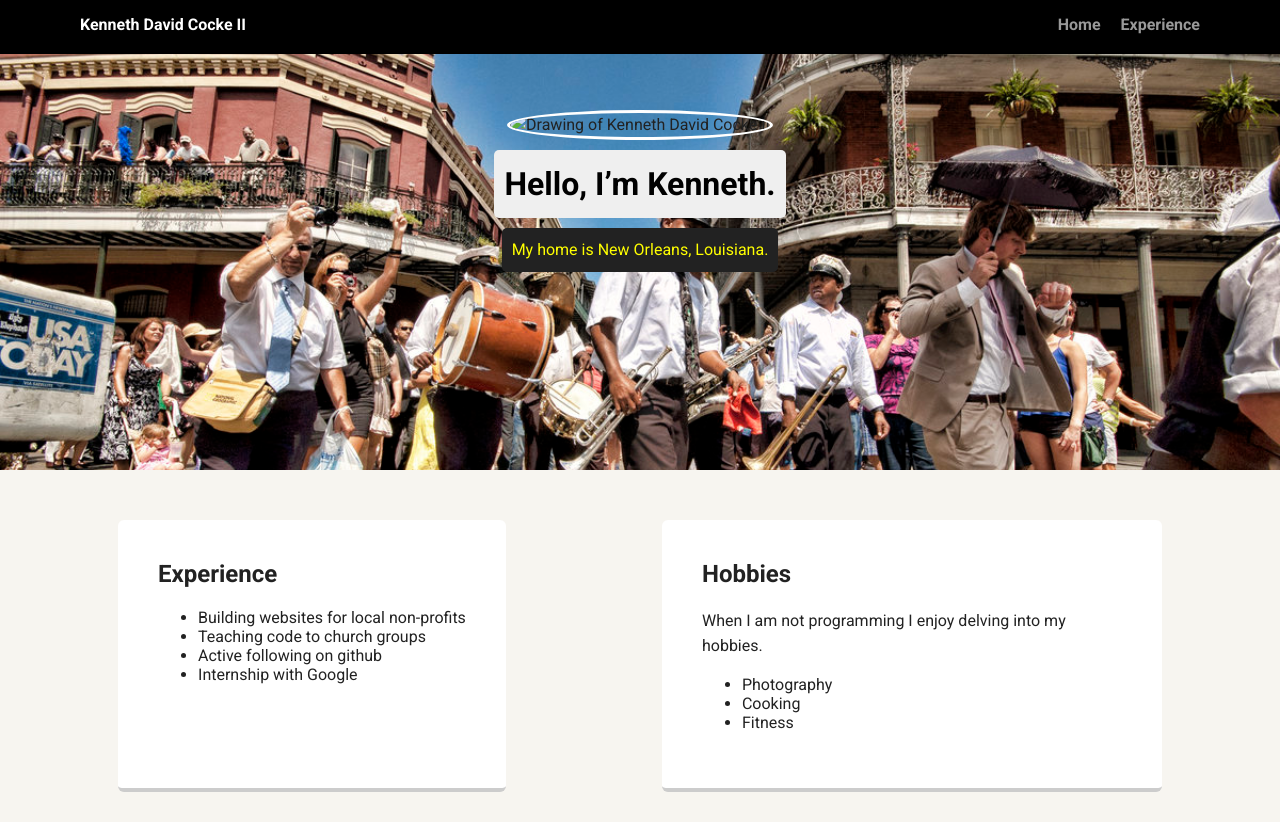
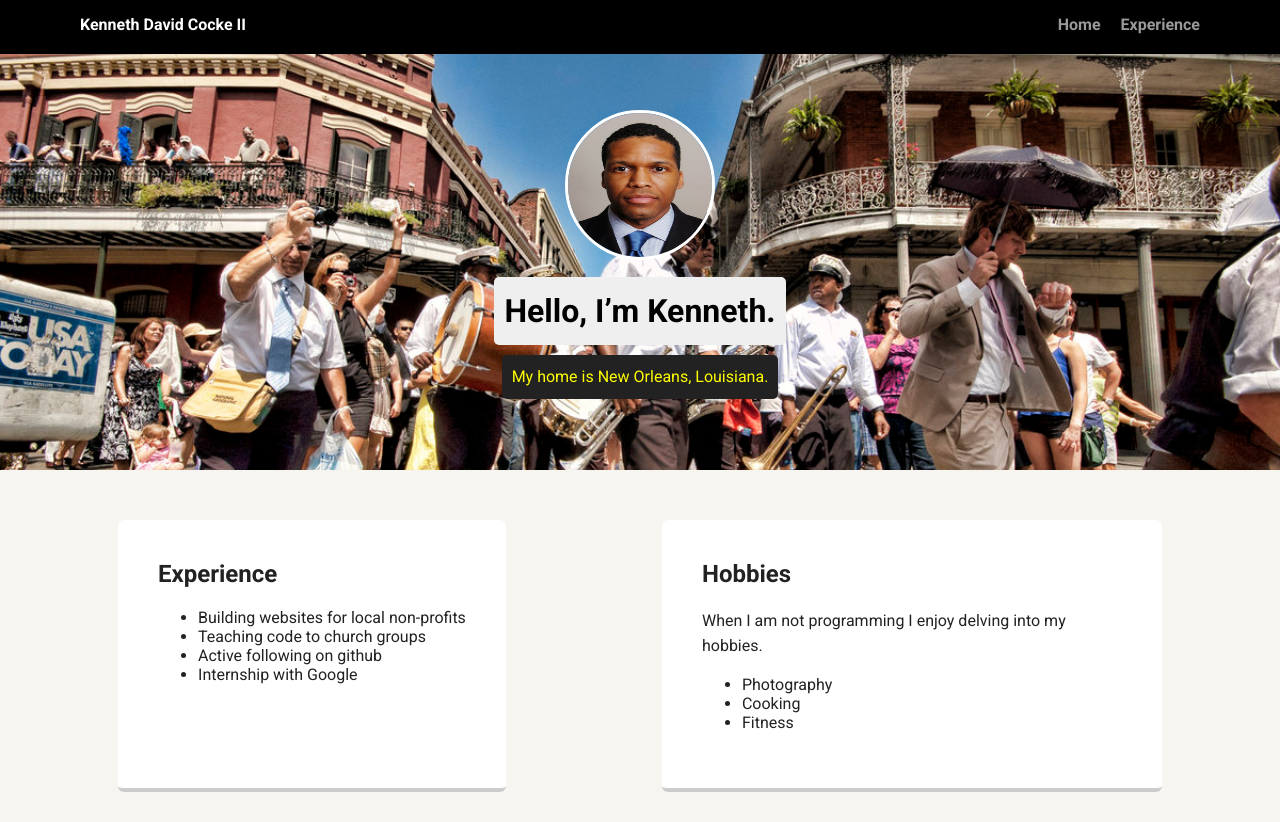
Before and after one commit to kennethcocke2/FEWD-Project-1, a plain HTML site: page experience.html in a window 1280 px wide. Drawn offline with Linux system fonts and the light colour scheme; files whose address does not match are found by name; a web font is replaced by a local one.

```diff
--- a/experience.html
+++ b/experience.html
@@ -17,7 +17,7 @@
     </div>
 
     <header>
-      <img src="images/me.jpg" alt="Drawing of Kenneth David Cocke II" class="profile-image">
+      <img src="me.jpg" alt="Drawing of Kenneth David Cocke II" class="profile-image">
       <h1 class="tag name">Hello, I’m Kenneth.</h1>
       <p class="tag location">My home is New Orleans, Louisiana.</p>
     </header>
```
